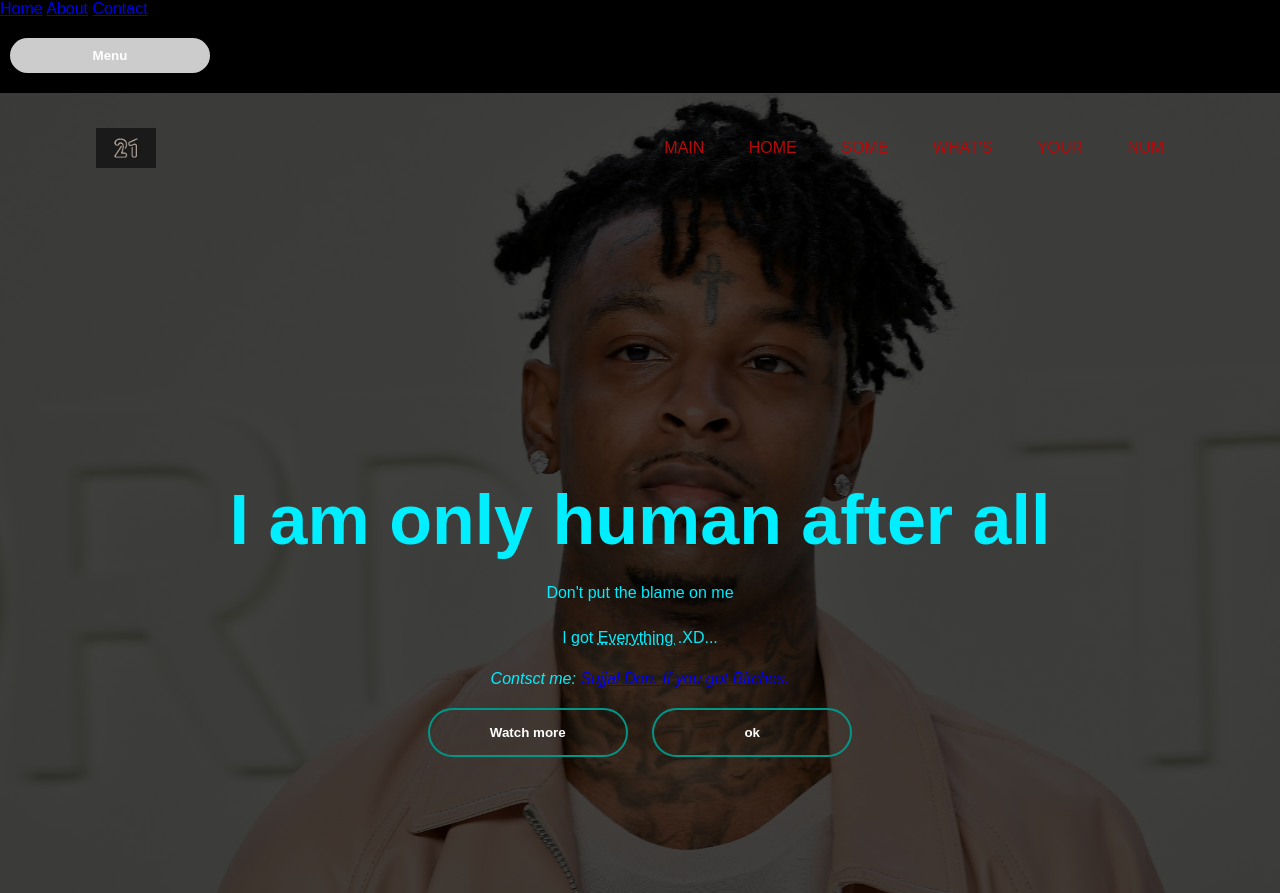
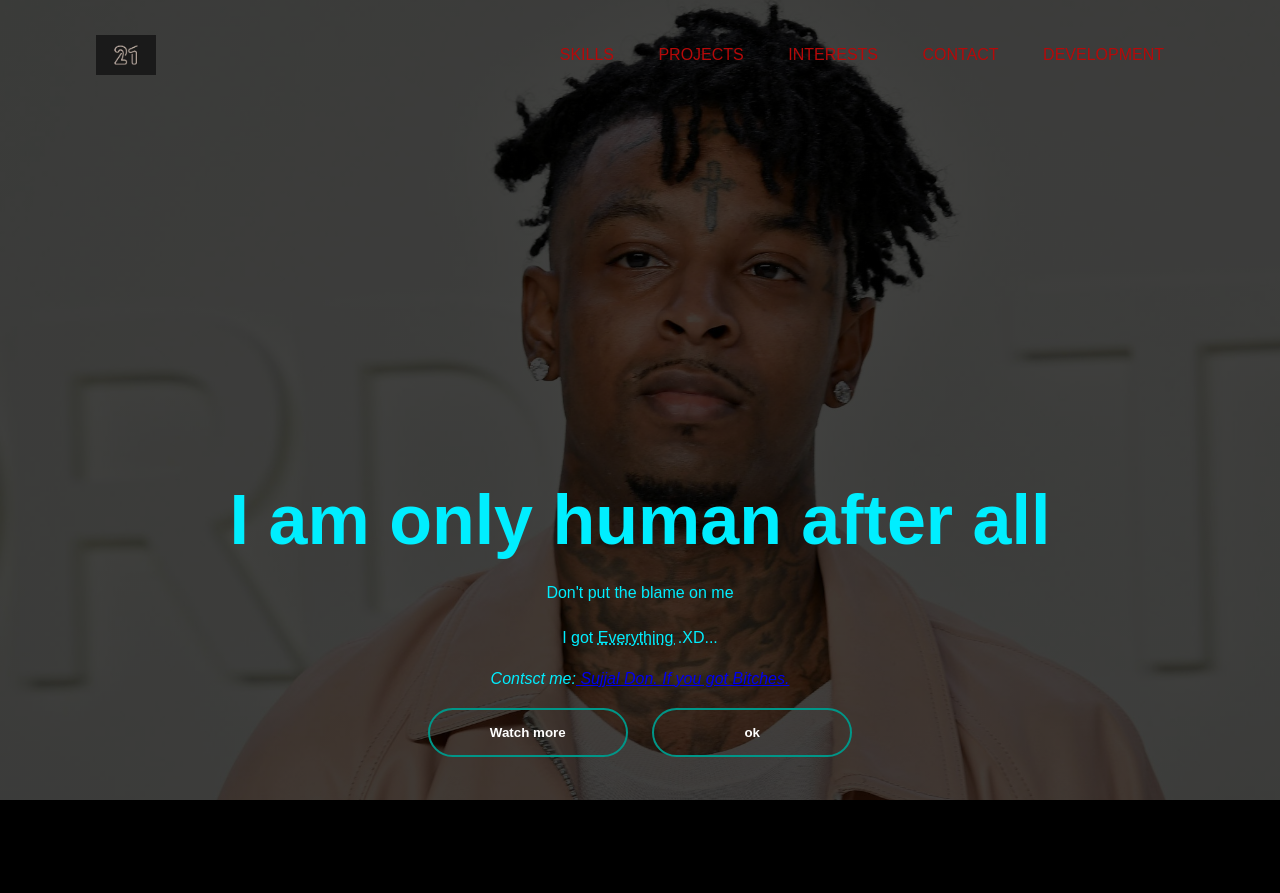
Before and after one commit to Peaxmoon/profolio-website, a plain HTML site: page index.html in a window 1280 px wide. After the commit the page ends 800 px from the top, so only its background shows below. Drawn offline with Linux system fonts and the light colour scheme.

Commit message:
The menu changed

```diff
--- a/index.html
+++ b/index.html
@@ -1,5 +1,6 @@
 <!DOCTYPE html>
 <html>
+
 <head>
     <title>
         Peaxmoon
@@ -7,32 +8,18 @@
     <link rel="stylesheet" href="style.css">
     <script src="javas.js"></script>
 </head>
+
 <body>
-        <div class="menu-bar">
-            <a href="#">Home</a>
-            <a href="#">About</a>
-            <a href="#">Contact</a>
-          </div>
-          <button id="menu-button">Menu</button>
-                <nav id="menu">
-                 <ul>
-                    <li><a href="page1.html">Page 1</a></li>
-                    <li><a href="page2.html">Page 2</a></li>
-                    <li><a href="page3.html">Page 3</a></li>
-                </ul>
-</nav>
-
 
     <div class="banner">
         <div class="navbar">
             <img src="21logo.png" class="logo">
             <ul>
-                    <li><a href="index.html">Main</a></li>
-                    <li><a href="home.html">Home</a></li>
-                    <li><a href="skills.html">some</a></li>
-                    <li><a href="projects.html">what's</a></li>
-                    <li><a href="interests.html">your</a></li>
-                    <li><a href="contact.html">num</a></li>
+                <li><a href="skills.html">Skills</a></li>
+                <li><a href="projects.html">Projects</a></li>
+                <li><a href="interests.html">Interests</a></li>
+                <li><a href="contact.html">Contact</a></li>
+                <li><a href="home.html">Development</a></li>
             </ul>
         </div>
         <div class="content">
@@ -48,4 +35,5 @@
         </div>
     </div>
 </body>
+
 </html>
```
Also changed, not shown: contact.html (+8 -6 lines), home.html (+23 -10 lines), interests.html (+8 -6 lines), projects.html (+9 -7 lines), skills.html (+8 -6 lines). Lines whose indentation alone changed are shown as unchanged.
